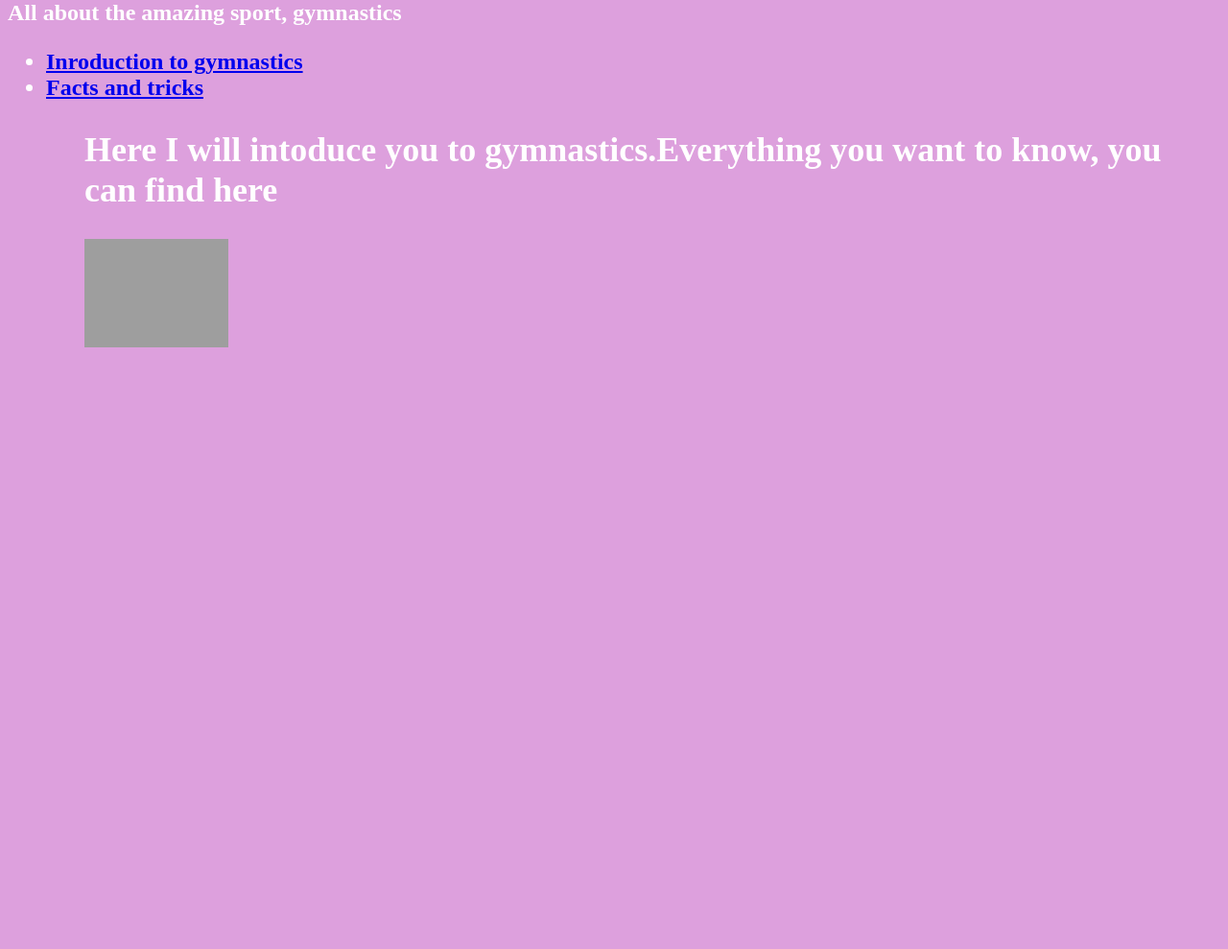
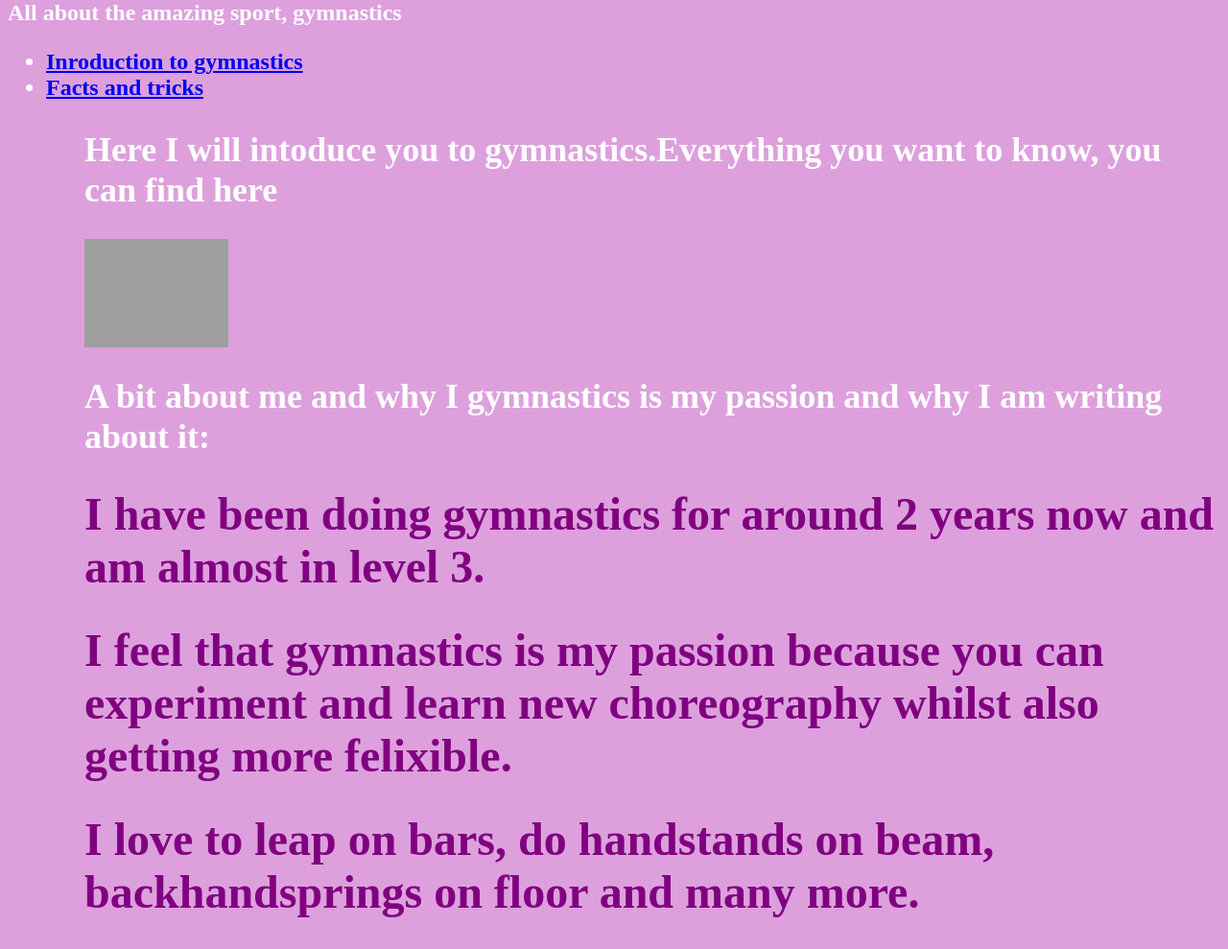
Before and after one commit to nd12442/My-Webpage, a plain HTML site: page index.html in a window 1280 px wide. Shown: the part 66-1055 px from the top of the page at 96% size. Before the commit the page ends 800 px from the top, so only its background shows below. Drawn offline with Linux system fonts and the light colour scheme; grey boxes are pictures that could not be loaded.

Commit message:
Update index.html
Added more text about gymnastics and my passion

```diff
--- a/index.html
+++ b/index.html
@@ -16,3 +16,7 @@
                   <ul>
                         <h2> Here I will intoduce you to gymnastics.Everything you want to know, you can find here</h1>
                         <img src="https://ih1.redbubble.net/image.983360484.4785/flat,750x1000,075,f.jpg" width=150 alt="gymnastics shillouette">
+                        <h2> A bit about me and why I gymnastics is my passion and why I am writing about it:</h2>
+                        <h1> I have been doing gymnastics for around 2 years now and am almost in level 3.</h1>
+                        <h1> I feel that gymnastics is my passion because you can experiment and learn new choreography whilst also getting more felixible.</h1>
+                        <h1> I love to leap on bars, do handstands on beam, backhandsprings on floor and many more.</h1>
```
